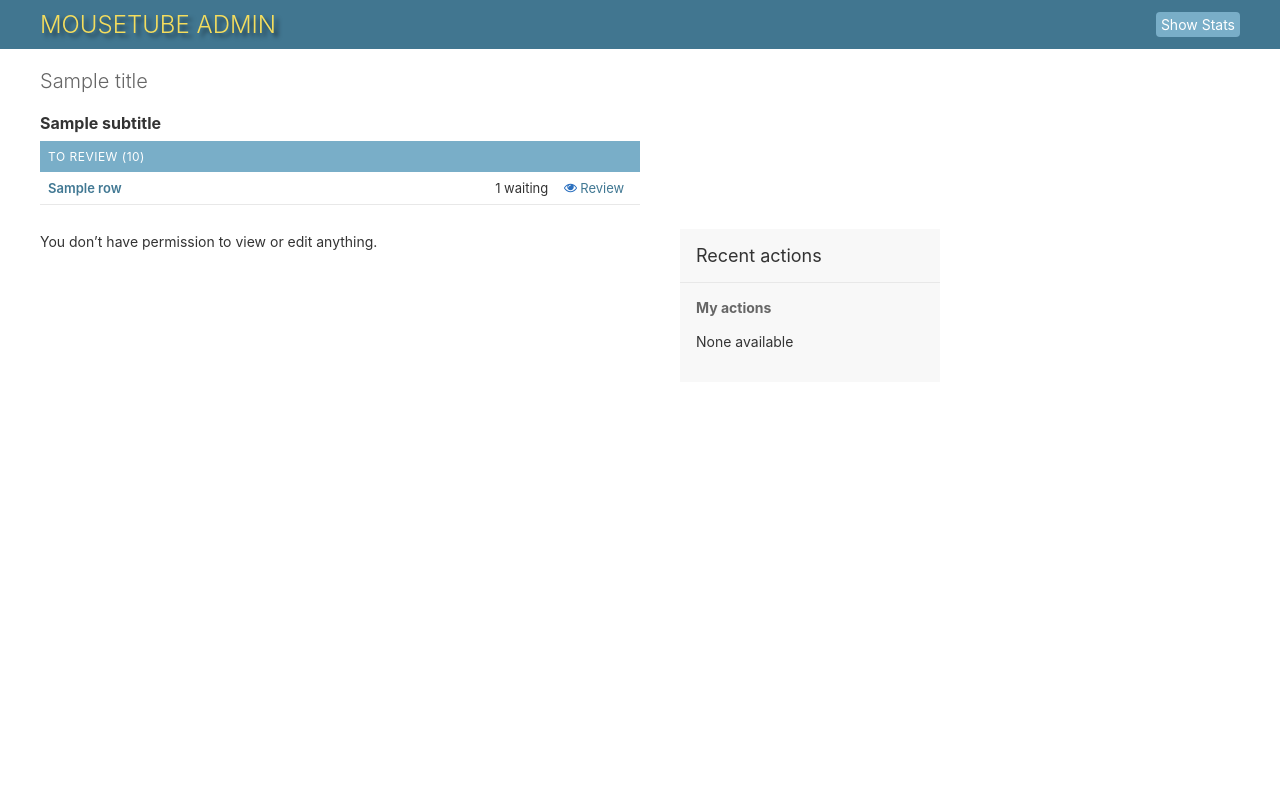
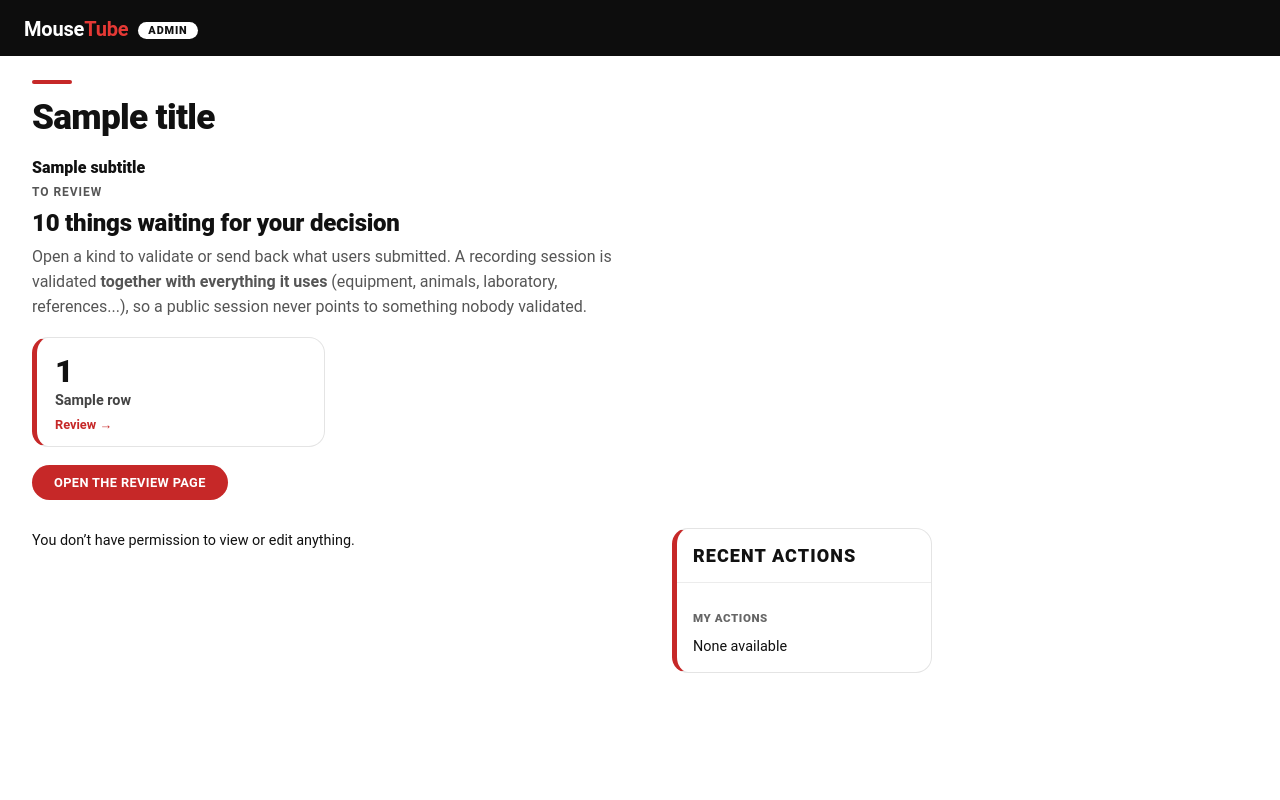
Before and after one commit to mouseTube/mousetube_API, a Django app: template mousetube_api/templates/admin/moderation_index.html in a window 1280 px wide. Run offline with Django 4.2, Linux system fonts and the light colour scheme; the template is opened without the code that fills it: most values are stand-ins (such as "Sample title", 1, 10 or a date in 2020); data that the repository does not hold is empty; parts of the project's set-up code (start-up, migrations or seed data) failed here and were passed over.

Commit message:
admin look: the website's style, light and dark, and the dashboard of what waits for review
- the Django admin takes the look of the home page and of the statistics: black bar with the
  brand and links (Review on the website, Statistics), a short red bar under the titles, rounded
  cards with a red left edge, pill buttons, rounded fields, light grey tables; the login page is
  a centered card with a full-width button
- it keeps the admin's light / dark switch: colors go through the admin variables and a few
  --mt-* ones, defined for both themes
- the dashboard shows what waits for a decision as cards with the count and a link to the
  matching list, says that a session is validated together with everything it uses, and links
  to the Review page of the website
- the side panel "Recent actions" has no grey block behind its card

```diff
--- /dev/null
+++ b/mousetube_api/static/mousetube_api/admin.css
@@ -0,0 +1,411 @@
+/* The look of the website (home page, statistics) on the Django admin: black bar, red as the
+   only accent, rounded cards, light greys. It keeps the admin's light / dark switch: colors go
+   through the admin's own variables, plus a few --mt-* ones for what the admin has none for. */
+
+/* ---- light (the default) ---- */
+html[data-theme="light"],
+:root {
+  --primary: #111;
+  --secondary: #c62828;
+  --accent: #e53935;
+  --primary-fg: #fff;
+
+  --body-fg: #111;
+  --body-bg: #fff;
+  --body-quiet-color: #666;
+  --body-medium-color: #444;
+  --body-loud-color: #000;
+
+  --header-color: #fff;
+  --header-branding-color: #fff;
+  --header-bg: #0d0d0d;
+  --header-link-color: rgba(255, 255, 255, 0.88);
+
+  --breadcrumbs-fg: #666;
+  --breadcrumbs-link-fg: #111;
+  --breadcrumbs-bg: #f6f6f6;
+
+  --link-fg: #c62828;
+  --link-hover-color: #8e0000;
+  --link-selected-fg: #c62828;
+
+  --hairline-color: #ececec;
+  --border-color: #e4e4e4;
+
+  --error-fg: #c62828;
+  --message-success-bg: #e8f5e9;
+  --message-warning-bg: #fff4e0;
+  --message-error-bg: #fbeaea;
+
+  --darkened-bg: #f6f6f6;
+  --selected-bg: #fbeaea;
+  --selected-row: #fbf3f3;
+
+  --button-fg: #fff;
+  --button-bg: #c62828;
+  --button-hover-bg: #8e0000;
+  --default-button-bg: #c62828;
+  --default-button-hover-bg: #8e0000;
+  --close-button-bg: #111;
+  --close-button-hover-bg: #333;
+  --delete-button-bg: #111;
+  --delete-button-hover-bg: #c62828;
+
+  --object-tools-fg: #fff;
+  --object-tools-bg: #111;
+  --object-tools-hover-bg: #c62828;
+
+  --font-family-primary: Roboto, "Helvetica Neue", Arial, system-ui, sans-serif;
+
+  --mt-surface: #fff;
+  --mt-soft: #f6f6f6;
+  --mt-line: #e4e4e4;
+  --mt-hair: #ececec;
+  --mt-input-border: #bdbdbd;
+  --mt-ink: #111;
+  --mt-text: #444;
+  --mt-muted: #666;
+  --mt-red: #c62828;
+  --mt-red-dark: #8e0000;
+  --mt-tint: #fbeaea;
+  --mt-pill: #111;
+  --mt-pill-fg: #fff;
+  --mt-shadow: 0 8px 20px rgba(0, 0, 0, 0.1);
+  --mt-lead: #555;
+  color-scheme: light;
+}
+
+/* ---- dark: the same look, on dark greys (system preference, or chosen with the switch) ---- */
+@media (prefers-color-scheme: dark) {
+  :root {
+    --primary: #f2f2f2;
+    --primary-fg: #111;
+    --body-fg: #eee;
+    --body-bg: #121212;
+    --body-quiet-color: #b0b0b0;
+    --body-medium-color: #d8d8d8;
+    --body-loud-color: #fff;
+    --header-bg: #000;
+    --breadcrumbs-fg: #aaa;
+    --breadcrumbs-link-fg: #eee;
+    --breadcrumbs-bg: #1c1c1c;
+    --link-fg: #ef5350;
+    --link-hover-color: #ff8a80;
+    --link-selected-fg: #ef5350;
+    --hairline-color: #2a2a2a;
+    --border-color: #353535;
+    --error-fg: #ef5350;
+    --message-success-bg: #14361b;
+    --message-warning-bg: #4a3512;
+    --message-error-bg: #4a1818;
+    --darkened-bg: #1c1c1c;
+    --selected-bg: #3a1f1f;
+    --selected-row: #2a1f1f;
+    --close-button-bg: #333;
+    --close-button-hover-bg: #555;
+    --delete-button-bg: #333;
+    --object-tools-bg: #333;
+    --mt-surface: #1c1c1c;
+    --mt-soft: #242424;
+    --mt-line: #353535;
+    --mt-hair: #2a2a2a;
+    --mt-input-border: #555;
+    --mt-ink: #f2f2f2;
+    --mt-text: #d8d8d8;
+    --mt-muted: #aaa;
+    --mt-red: #ef5350;
+    --mt-tint: #3a1f1f;
+    --mt-pill: #f2f2f2;
+    --mt-pill-fg: #111;
+    --mt-shadow: 0 8px 20px rgba(0, 0, 0, 0.5);
+    --mt-lead: #bbb;
+    color-scheme: dark;
+  }
+}
+html[data-theme="dark"] {
+  --primary: #f2f2f2;
+  --primary-fg: #111;
+  --body-fg: #eee;
+  --body-bg: #121212;
+  --body-quiet-color: #b0b0b0;
+  --body-medium-color: #d8d8d8;
+  --body-loud-color: #fff;
+  --header-bg: #000;
+  --breadcrumbs-fg: #aaa;
+  --breadcrumbs-link-fg: #eee;
+  --breadcrumbs-bg: #1c1c1c;
+  --link-fg: #ef5350;
+  --link-hover-color: #ff8a80;
+  --link-selected-fg: #ef5350;
+  --hairline-color: #2a2a2a;
+  --border-color: #353535;
+  --error-fg: #ef5350;
+  --message-success-bg: #14361b;
+  --message-warning-bg: #4a3512;
+  --message-error-bg: #4a1818;
+  --darkened-bg: #1c1c1c;
+  --selected-bg: #3a1f1f;
+  --selected-row: #2a1f1f;
+  --close-button-bg: #333;
+  --close-button-hover-bg: #555;
+  --delete-button-bg: #333;
+  --object-tools-bg: #333;
+  --mt-surface: #1c1c1c;
+  --mt-soft: #242424;
+  --mt-line: #353535;
+  --mt-hair: #2a2a2a;
+  --mt-input-border: #555;
+  --mt-ink: #f2f2f2;
+  --mt-text: #d8d8d8;
+  --mt-muted: #aaa;
+  --mt-red: #ef5350;
+  --mt-tint: #3a1f1f;
+  --mt-pill: #f2f2f2;
+  --mt-pill-fg: #111;
+  --mt-shadow: 0 8px 20px rgba(0, 0, 0, 0.5);
+  --mt-lead: #bbb;
+  color-scheme: dark;
+}
+
+body { font-size: 0.9rem; }
+
+/* ---- header ---- */
+#header {
+  height: 56px;
+  padding: 0 24px;
+  display: flex;
+  align-items: center;
+  justify-content: space-between;
+}
+#branding h1, #site-name { margin: 0; }
+#branding h1 a, #site-name a {
+  color: #fff !important;
+  font-size: 1.25rem;
+  font-weight: 700;
+  letter-spacing: -0.01em;
+  text-decoration: none;
+}
+.mt-tube { color: #e53935; }
+.mt-admin-tag {
+  margin-left: 10px;
+  padding: 2px 10px;
+  border-radius: 999px;
+  background: #fff;
+  color: #111;
+  font-size: 0.68rem;
+  font-weight: 800;
+  letter-spacing: 0.08em;
+  text-transform: uppercase;
+  vertical-align: middle;
+}
+#user-tools {
+  display: flex;
+  align-items: center;
+  gap: 4px 14px;
+  flex-wrap: wrap;
+  padding: 0;
+  font-size: 0.85rem;
+  text-transform: none;
+  letter-spacing: 0;
+}
+#user-tools strong { color: #fff; font-weight: 700; }
+#user-tools a, #user-tools button { border: 0; font-weight: 600; }
+#user-tools #logout-form button { background: none; color: #e57373; text-transform: none; padding: 0; letter-spacing: 0; font-size: 0.85rem; }
+#user-tools #logout-form button:hover { color: #fff; text-decoration: underline; background: none; }
+#user-tools a:hover { color: #fff; text-decoration: underline; }
+#user-tools a.mt-top-button {
+  padding: 6px 14px;
+  border-radius: 999px;
+  background: #c62828;
+  color: #fff;
+  text-decoration: none;
+}
+#user-tools a.mt-top-button:hover { background: #8e0000; text-decoration: none; }
+.theme-toggle { color: #fff; }
+div.breadcrumbs {
+  padding: 12px 24px;
+  border-bottom: 1px solid var(--mt-hair);
+  font-size: 0.85rem;
+}
+
+/* ---- title: short red bar ---- */
+#content { padding: 24px 32px 48px; }
+#content h1 {
+  margin: 0 0 20px;
+  font-size: clamp(1.6rem, 3vw, 2.2rem);
+  font-weight: 800;
+  letter-spacing: -0.02em;
+  color: var(--mt-ink);
+}
+#content h1::before {
+  content: "";
+  display: block;
+  width: 40px;
+  height: 4px;
+  margin-bottom: 12px;
+  border-radius: 4px;
+  background: var(--mt-red);
+}
+#content h2 { font-weight: 800; }
+
+/* ---- cards ---- */
+.module {
+  margin-bottom: 20px;
+  border: 1.5px solid var(--mt-line);
+  border-left: 5px solid var(--mt-red);
+  border-radius: 16px;
+  background: var(--mt-surface);
+  overflow: hidden;
+}
+.module h2, .module caption, .inline-group h2 {
+  padding: 12px 16px;
+  background: var(--mt-surface);
+  color: var(--mt-ink);
+  font-size: 0.78rem;
+  font-weight: 800;
+  letter-spacing: 0.06em;
+  text-transform: uppercase;
+  border-bottom: 1px solid var(--mt-hair);
+}
+.module caption a, .module h2 a, .module caption a.section { color: var(--mt-ink) !important; }
+.module th, .module td { padding: 10px 16px; }
+#content-main .module th a { font-weight: 600; }
+table thead th, #result_list thead th {
+  background: var(--mt-soft);
+  color: var(--mt-muted);
+  font-size: 0.72rem;
+  font-weight: 800;
+  letter-spacing: 0.05em;
+  text-transform: uppercase;
+  border-bottom: 1px solid var(--mt-line);
+}
+.module tr:nth-child(even), .module tr:nth-child(odd), #nav-sidebar tr { background: var(--mt-surface); }
+#result_list tbody tr:hover, .module tr:hover { background: var(--selected-row); }
+tr.row1, tr.row2, .row1, .row2 { background: var(--mt-surface); }
+.module table { border-collapse: collapse; width: 100%; }
+.inline-group .tabular, .inline-group { border-radius: 16px; }
+
+/* ---- buttons, inputs ---- */
+.button, input[type="submit"], input[type="button"], .submit-row input, a.button {
+  border-radius: 999px;
+  padding: 9px 20px;
+  font-weight: 700;
+  letter-spacing: 0.02em;
+  text-transform: uppercase;
+  font-size: 0.8rem;
+  transition: background-color 0.15s ease;
+}
+.submit-row { border: 1.5px solid var(--mt-line); border-radius: 16px; background: var(--mt-surface); padding: 12px 16px; }
+.submit-row a.deletelink { border-radius: 999px; }
+.object-tools a {
+  border-radius: 999px;
+  padding: 8px 16px;
+  font-weight: 700;
+  text-transform: none;
+  letter-spacing: 0;
+}
+input[type="text"], input[type="password"], input[type="email"], input[type="url"], input[type="number"],
+input[type="date"], input[type="time"], input[type="search"], textarea, select, .vTextField {
+  border: 1.5px solid var(--mt-input-border);
+  border-radius: 12px;
+  padding: 8px 10px;
+  background: var(--mt-surface);
+  color: var(--mt-ink);
+}
+input:focus, textarea:focus, select:focus { outline: none; border-color: var(--mt-red); box-shadow: 0 0 0 3px color-mix(in srgb, var(--mt-red) 25%, transparent); }
+select[multiple] { border-radius: 12px; }
+.form-row { padding: 12px 16px; border-bottom: 1px solid var(--mt-hair); }
+.form-row label, .aligned label { font-weight: 700; color: var(--mt-text); }
+.help, .help-tooltip, form .aligned p.help { color: var(--mt-muted); font-size: 0.82rem; }
+
+/* ---- changelist: search bar, filters, actions ---- */
+#toolbar { border: 1.5px solid var(--mt-line); border-radius: 16px; background: var(--mt-surface); padding: 12px 16px; margin-bottom: 14px; }
+#changelist-filter {
+  border: 1.5px solid var(--mt-line);
+  border-left: 5px solid var(--mt-red);
+  border-radius: 16px;
+  background: var(--mt-surface);
+  overflow: hidden;
+}
+#changelist-filter h2 { background: var(--mt-surface); color: var(--mt-ink); border-bottom: 1px solid var(--mt-hair); }
+#changelist-filter h3 { margin: 14px 16px 6px; font-size: 0.72rem; font-weight: 800; letter-spacing: 0.05em; text-transform: uppercase; color: var(--mt-muted); }
+#changelist-filter li { padding: 2px 16px; }
+#changelist-filter li.selected a { color: var(--mt-red); font-weight: 700; }
+#changelist .actions { border: 1.5px solid var(--mt-line); border-radius: 16px; background: var(--mt-soft); padding: 10px 16px; }
+.paginator { border-radius: 0 0 16px 16px; }
+.paginator a:link, .paginator a:visited { background: var(--mt-pill); border-radius: 999px; padding: 2px 10px; color: var(--mt-pill-fg); }
+.paginator a:hover { background: var(--mt-red); color: #fff; }
+.paginator .this-page { color: var(--mt-red); font-weight: 800; }
+
+/* ---- messages ---- */
+ul.messagelist { margin: 0 0 16px; padding: 0; }
+ul.messagelist li {
+  margin-bottom: 8px;
+  padding: 12px 16px;
+  border: 1.5px solid var(--mt-line);
+  border-left: 5px solid var(--mt-red);
+  border-radius: 12px;
+  background-image: none;
+  font-weight: 600;
+}
+ul.messagelist li.success { border-left-color: #2e7d32; }
+ul.messagelist li.warning { border-left-color: #ef6c00; }
+
+/* ---- login ---- */
+.login { background: var(--mt-soft); }
+.login #container {
+  width: 26em;
+  max-width: calc(100vw - 32px);
+  margin-top: 12vh;
+  border: 1.5px solid var(--mt-line);
+  border-radius: 16px;
+  background: var(--mt-surface);
+  overflow: hidden;
+  box-shadow: var(--mt-shadow);
+}
+.login #header { justify-content: center; height: auto; padding: 22px 20px; }
+.login #content { padding: 24px 28px 28px; }
+.login .form-row { padding: 0 0 14px; border: 0; }
+.login .form-row label { display: block; margin-bottom: 6px; font-weight: 700; }
+.login .form-row input { width: 100%; box-sizing: border-box; }
+.login .submit-row { margin: 6px 0 0; padding: 0; border: 0; background: none; text-align: center; }
+.login .submit-row input { width: 100%; padding: 12px 20px; }
+.login .password-reset-link { text-align: center; margin-top: 14px; }
+.login p.errornote, .login .errornote { border-radius: 12px; }
+
+/* ---- side panel of the dashboard (recent actions): the card is the panel, no grey behind it ---- */
+#content-related { background: transparent; }
+#recent-actions-module { margin-bottom: 0; }
+#recent-actions-module h2 { border-bottom: 1px solid var(--mt-hair); }
+#recent-actions-module h3 { margin: 0; padding: 12px 16px 4px; font-size: 0.72rem; font-weight: 800; letter-spacing: 0.05em; text-transform: uppercase; color: var(--mt-muted); }
+#recent-actions-module ul, #recent-actions-module p { margin: 0; padding: 8px 16px 14px; }
+#recent-actions-module li { margin: 6px 0; }
+
+/* ---- the review block of the dashboard ---- */
+.mt-review { margin-bottom: 28px; }
+.mt-eyebrow {
+  display: flex; align-items: center; gap: 12px; margin-bottom: 10px;
+  color: var(--mt-lead); font-size: 0.75rem; font-weight: 700; letter-spacing: 0.08em; text-transform: uppercase;
+}
+.mt-eyebrow i { display: none; }
+.mt-review h2.mt-title {
+  margin: 0; padding: 0; border: 0; background: none; text-transform: none; letter-spacing: -0.01em;
+  font-size: 1.5rem; font-weight: 800; color: var(--mt-ink);
+}
+.mt-lead { max-width: 46rem; margin: 8px 0 18px; color: var(--mt-lead); font-size: 1rem; line-height: 1.55; }
+.mt-cards { display: grid; grid-template-columns: repeat(auto-fill, minmax(210px, 1fr)); gap: 14px; margin-bottom: 18px; }
+.mt-card {
+  display: flex; flex-direction: column; gap: 2px; padding: 14px 18px;
+  border: 1.5px solid var(--mt-line); border-left: 5px solid var(--mt-red); border-radius: 16px; background: var(--mt-surface);
+  text-decoration: none !important; transition: box-shadow 0.15s ease, border-color 0.15s ease;
+}
+.mt-card:hover { box-shadow: var(--mt-shadow); border-color: var(--mt-input-border); border-left-color: var(--mt-red); }
+.mt-card-n { font-size: 2rem; font-weight: 800; letter-spacing: -0.02em; color: var(--mt-ink); font-variant-numeric: tabular-nums; }
+.mt-card-l { color: var(--mt-text); font-weight: 600; }
+.mt-card-go { margin-top: 6px; color: var(--mt-red); font-size: 0.8rem; font-weight: 700; }
+.mt-clear { padding: 18px 20px; border: 1.5px solid var(--mt-line); border-left: 5px solid #2e7d32; border-radius: 16px; background: var(--mt-surface); font-weight: 600; margin-bottom: 18px; }
+a.mt-btn {
+  display: inline-block; padding: 10px 22px; border-radius: 999px; background: #c62828; color: #fff !important;
+  font-size: 0.8rem; font-weight: 700; letter-spacing: 0.03em; text-transform: uppercase; text-decoration: none !important;
+}
+a.mt-btn:hover { background: #8e0000; }
--- a/mousetube_api/templates/admin/base_site.html
+++ b/mousetube_api/templates/admin/base_site.html
@@ -1,10 +1,27 @@
 {% extends "admin/base.html" %}
+{% load static %}
+
+{% block extrastyle %}
+    {{ block.super }}
+    <link rel="stylesheet" href="{% static 'mousetube_api/admin.css' %}">
+{% endblock %}
+
+{% block title %}{% if subtitle %}{{ subtitle }} | {% endif %}{{ title }} | mouseTube admin{% endblock %}
 
 {% block branding %}
-    <h1 style="text-shadow: 4px 4px 4px rgba(0, 0, 0, 0.5);">MOUSETUBE ADMIN</h1>
+    <h1 id="site-name"><a href="{% url 'admin:index' %}">Mouse<span class="mt-tube">Tube</span><span class="mt-admin-tag">Admin</span></a></h1>
 {% endblock %}
 
-{% block usertools %}
-    <a href="{% url 'admin-stats' %}" target="_blank" class="button">Show Stats</a>
-    {{ block.super }}
+{% block welcome-msg %}<strong>{% firstof user.get_short_name user.get_username %}</strong>{% endblock %}
+
+{% block userlinks %}
+    {% if FRONT_URL %}<a href="{{ FRONT_URL }}/review" class="mt-top-button" title="The review page of the website">Review</a>{% endif %}
+    <a href="{% url 'admin-stats' %}" target="_blank">Statistics</a>
+    {% if site_url %}<a href="{{ site_url }}">View site</a>{% endif %}
+    {% if user.has_usable_password %}<a href="{% url 'admin:password_change' %}">Change password</a>{% endif %}
+    <form id="logout-form" method="post" action="{% url 'admin:logout' %}">
+        {% csrf_token %}
+        <button type="submit">Log out</button>
+    </form>
+    {% include "admin/color_theme_toggle.html" %}
 {% endblock %}
--- a/mousetube_api/templates/admin/moderation_index.html
+++ b/mousetube_api/templates/admin/moderation_index.html
@@ -1,21 +1,31 @@
 {% extends "admin/index.html" %}
 
 {% block content %}
+<section class="mt-review">
+  <div class="mt-eyebrow"><i aria-hidden="true"></i>To review</div>
   {% if moderation_total %}
-<div class="module" style="margin-bottom: 24px">
-  <table>
-    <caption>To review ({{ moderation_total }})</caption>
+    <h2 class="mt-title">{{ moderation_total }} thing{{ moderation_total|pluralize }} waiting for your decision</h2>
+    <p class="mt-lead">
+      Open a kind to validate or send back what users submitted. A recording session is validated
+      <strong>together with everything it uses</strong> (equipment, animals, laboratory, references...),
+      so a public session never points to something nobody validated.
+    </p>
+    <div class="mt-cards">
       {% for row in moderation_rows %}
         {% if row.count %}
-      <tr>
-        <th scope="row"><a href="{{ row.url }}">{{ row.label }}</a></th>
-        <td>{{ row.count }} waiting</td>
-        <td><a href="{{ row.url }}" class="viewlink">Review</a></td>
-      </tr>
+        <a class="mt-card" href="{{ row.url }}">
+          <span class="mt-card-n">{{ row.count }}</span>
+          <span class="mt-card-l">{{ row.label }}</span>
+          <span class="mt-card-go">Review →</span>
+        </a>
         {% endif %}
       {% endfor %}
-  </table>
     </div>
+  {% else %}
+    <h2 class="mt-title">All caught up</h2>
+    <div class="mt-clear">Nothing waits for your decision.</div>
   {% endif %}
+  {% if FRONT_URL %}<a class="mt-btn" href="{{ FRONT_URL }}/review">Open the review page</a>{% endif %}
+</section>
 {{ block.super }}
 {% endblock %}
```
Also changed, not shown: mousetube_api/tests/test_security.py (+5 -2 lines). Lines whose indentation alone changed are shown as unchanged.
